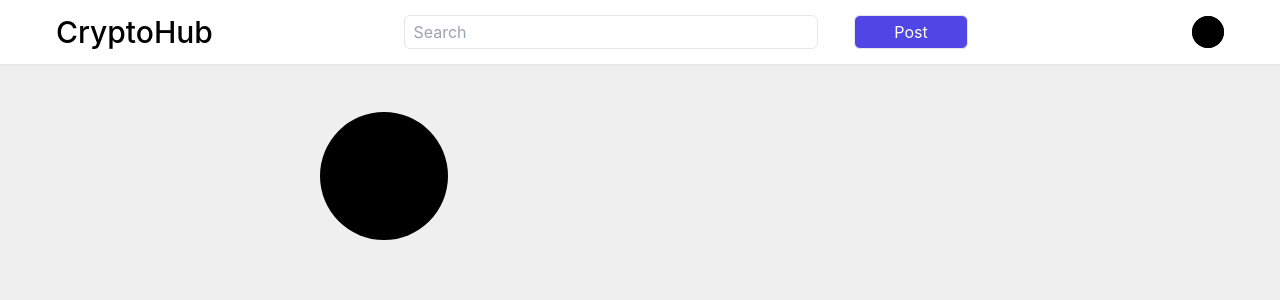
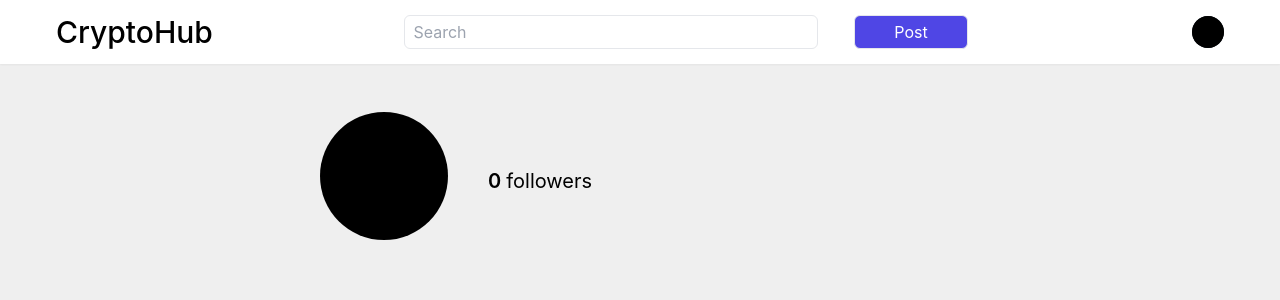
Before and after one commit to COS301-SE-2022/CryptoHub, a Next.js app in the folder client/: page /coin in a window 1280 px wide. Shown: the top 300 px of the page. Built offline with nearby package versions, Linux system fonts and the light colour scheme.

Commit message:
Added the followers section to coin.js

```diff
--- a/client/pages/coin.js
+++ b/client/pages/coin.js
@@ -34,6 +34,15 @@ const Coin = () => {
               {user.username}
             </p>{" "}
             <br />
+            <div className="flex flex-row -translate-y-5">
+              <button onClick={() => setShowModal(true)}>
+                {" "}
+                <span className="font-semibold" f>
+                  {`${followers.length} `}
+                </span>
+                followers
+              </button>
+            </div>
           </div>
         </div>
       </Layout>
```
